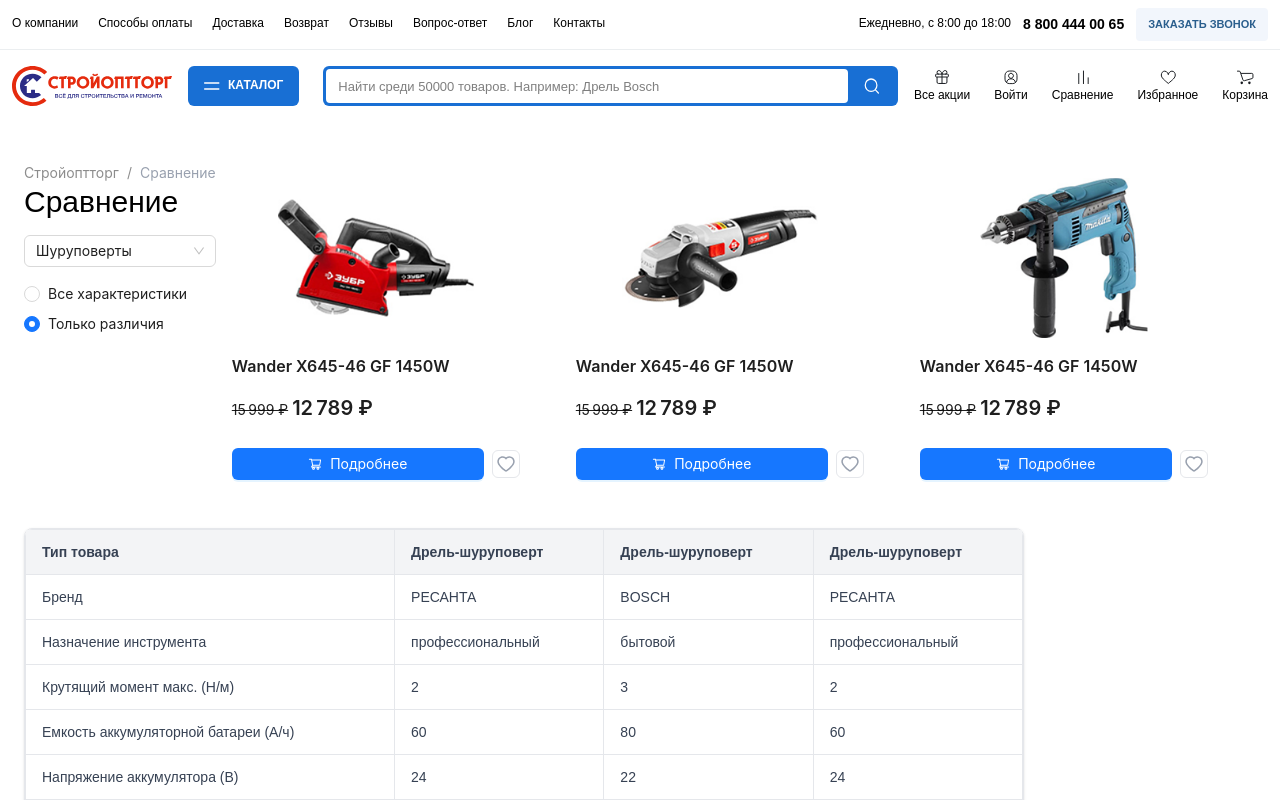
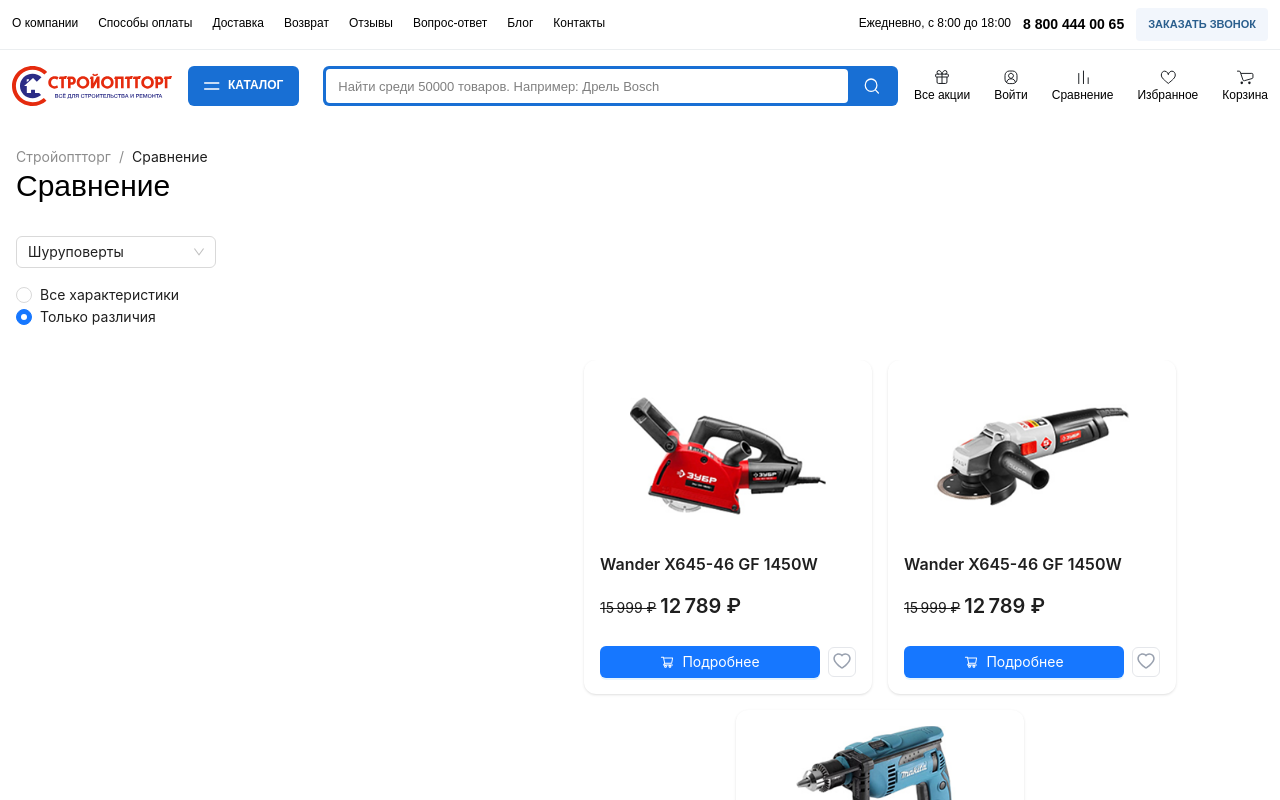
Before and after one commit to Temurprogram77/Hardware_store, a React (Vite) app: page /comparison in a window 1280 px wide. Shown: the top 800 px of the page. Built offline with nearby package versions, Linux system fonts and the light colour scheme.

Commit message:
comparision ended

```diff
--- a/src/pages/Comparison.tsx
+++ b/src/pages/Comparison.tsx
@@ -22,29 +22,90 @@
   ['Тип двигателя', 'щеточный', 'щеточный', 'щеточный'],
   ['Вес (кг)', '2,58', '1,72', '2,58'],
 ];
+
 const Comparison: React.FC = () => {
   const [selectedOption, setSelectedOption] = useState('Шуруповерты');
   const [radioValue, setRadioValue] = useState('different');
-
   const [liked1, setLiked1] = useState(false);
   const [liked2, setLiked2] = useState(false);
   const [liked3, setLiked3] = useState(false);
 
+  const products = [
+    {
+      image: images.Comparison1,
+      title: 'Wander X645-46 GF 1450W',
+      priceOld: '15 999 ₽',
+      priceNew: '12 789 ₽',
+      liked: liked1,
+      setLiked: setLiked1,
+    },
+    {
+      image: images.Comparison2,
+      title: 'Wander X645-46 GF 1450W',
+      priceOld: '15 999 ₽',
+      priceNew: '12 789 ₽',
+      liked: liked2,
+      setLiked: setLiked2,
+    },
+    {
+      image: images.Comparison3,
+      title: 'Wander X645-46 GF 1450W',
+      priceOld: '15 999 ₽',
+      priceNew: '12 789 ₽',
+      liked: liked3,
+      setLiked: setLiked3,
+    },
+  ];
+
+  const ProductCard = (product: any, index: number) => (
+    <div key={index} className="flex flex-col items-center  p-4 rounded-xl w-72 bg-white shadow">
+      <div className="h-40 flex items-center justify-center">
+        <img src={product.image} alt={`Product ${index + 1}`} className="h-40 object-contain" />
+      </div>
+      <div className="flex flex-col gap-2 mt-4 w-full">
+        <Title level={5} className="m-0">{product.title}</Title>
+        <Space size={4} align="baseline">
+          <Text delete className="text-gray-500">{product.priceOld}</Text>
+          <Title level={4} className="m-0 text-red-500">{product.priceNew}</Title>
+        </Space>
+        <div className="flex justify-between items-center mt-2 gap-2">
+          <Button
+            type="primary"
+            icon={<ShoppingCartOutlined />}
+            className="flex-1 mr-2"
+          >
+            Подробнее
+          </Button>
+          <button
+            onClick={() => product.setLiked(!product.liked)}
+            className="border border-gray-200 rounded-md p-1 text-2xl focus:outline-none"
+          >
+            <span className={`${product.liked ? 'text-red-500 animate-ping-short' : 'text-gray-400'}`}>
+              {product.liked ? <HeartFilled className="text-lg" /> : <HeartOutlined className="text-lg" />}
+            </span>
+          </button>
+        </div>
+      </div>
+    </div>
+  );
+
   return (
-    <div className="p-6 mt-4 flex flex-wrap mx-auto max-w-[1460px]">
-      <div className="">
-        <Breadcrumb className="">
+    <div className="max-w-[1460px] mx-auto px-4 py-6">
+  {/* Breadcrumb */}
+  <div className="mb-8">
+    <Breadcrumb>
       <Breadcrumb.Item>Стройоптторг</Breadcrumb.Item>
-          <Breadcrumb.Item className="text-gray-400">Сравнение</Breadcrumb.Item>
+      <Breadcrumb.Item>Сравнение</Breadcrumb.Item>
     </Breadcrumb>
+    <h2 className="text-3xl font-bold mt-2">Сравнение</h2>
+  </div>
 
-        <h2 className="text-3xl font-bold mb-6">Сравнение</h2>
-
-        <div className="w-full max-w-xs mb-6">
+  {/* Filters */}
+       <div className="flex !flex-col  sm:flex-row max-sm:items-center gap-4 mb-8">
         <Select
           value={selectedOption}
           onChange={setSelectedOption}
-            style={{ width: '100%', marginBottom: 16 }}
+          style={{ width: 200 }}
         >
           <Option value="Шуруповерты">Шуруповерты</Option>
           <Option value="Дрели">Дрели</Option>
@@ -54,131 +115,23 @@
         <Radio.Group
           onChange={(e) => setRadioValue(e.target.value)}
           value={radioValue}
-            style={{ display: 'flex', flexDirection: 'column', gap: 8 }}
         >
           <Radio value="all">Все характеристики</Radio>
+          <br />
           <Radio value="different">Только различия</Radio>
         </Radio.Group>
       </div>
-      </div>
 
-      <div className=" grid-cols-1 flex sm:grid-cols-2 md:grid-cols-3 gap-6 items-start">
 
-        {/* Card 1 */}
-        <div className="flex flex-col items-center p-4 bg-white rounded-xl w-80 ">
-          <div className="h-40 flex items-center justify-center">
-            <img
-              src={images.Comparison1}
-              alt="Product 1"
-              className="h-40 object-contain"
-            />
-          </div>
-          <div className="flex flex-col gap-2 mt-4 w-full">
-
-            <Title level={5} className="m-0">Wander X645-46 GF 1450W</Title>
-            <Space size={4} align="baseline">
-              <Text delete className="text-gray-500">15 999 ₽</Text>
-              <Title level={4} className="m-0 text-red-500">12 789 ₽</Title>
-            </Space>
-            <div className="flex justify-between items-center mt-2 gap-2">
-              <Button
-                type="primary"
-                icon={<ShoppingCartOutlined />}
-                className="flex-1 mr-2"
-              >
-                Подробнее
-              </Button>
-              <button onClick={() => setLiked1(!liked1)} className="border border-gray-200 rounded-md p-1 text-2xl focus:outline-none">
-                <span className={`${liked1 ? 'flex align-center justify-center  text-red-500 animate-ping-short' : 'flex align-center justify-center text-gray-400'}`}>
-                  {liked1 ? (
-                    <HeartFilled className="text-lg " />
-                  ) : (
-                    <HeartOutlined className="text-lg" />
-                  )}
-
-                </span>
-              </button>
-            </div>
+  <div className="w-full overflow-x-auto mb-10">
+    <div className="flex gap-4 sm:justify-center sm:ml-120 flex-nowrap sm:flex-wrap">
+      {products.map((p, i) => ProductCard(p, i))}
     </div>
   </div>
 
-        {/* Card 2 */}
-        <div className="flex flex-col items-center p-4 bg-white rounded-xl w-80 ">
-          <div className="h-40 flex items-center justify-center">
-            <img
-              src={images.Comparison2}
-              alt="Product 2"
-              className="h-40 object-contain"
-            />
-          </div>
-          <div className="flex flex-col gap-2 mt-4 w-full">
-            <Title level={5} className="m-0">Wander X645-46 GF 1450W</Title>
-            <Space size={4} align="baseline">
-              <Text delete className="text-gray-500">15 999 ₽</Text>
-              <Title level={4} className="m-0 text-red-500">12 789 ₽</Title>
-            </Space>
-            <div className="flex justify-between items-center mt-2 gap-2">
-              <Button
-                type="primary"
-                icon={<ShoppingCartOutlined />}
-                className="flex-1 mr-2"
-              >
-                Подробнее
-              </Button>
-              <button onClick={() => setLiked2(!liked2)} className="border border-gray-200 rounded-md p-1 text-2xl focus:outline-none">
-                <span className={`${liked2 ? 'flex align-center justify-center  text-red-500 animate-ping-short' : 'flex align-center justify-center text-gray-400'}`}>
-                  {liked2 ? (
-                    <HeartFilled className="text-lg " />
-                  ) : (
-                    <HeartOutlined className="text-lg" />
-                  )}
-
-                </span>
-              </button>
-            </div>
-          </div>
-        </div>
-
-        {/* Card 3 */}
-        <div className="flex flex-col items-center p-4 bg-white rounded-xl w-80 ">
-          <div className="h-40 flex items-center justify-center">
-            <img
-              src={images.Comparison3}
-              alt="Product 3"
-              className="h-40 object-contain"
-            />
-          </div>
-          <div className="flex flex-col gap-2 mt-4 w-full">
-            <Title level={5} className="m-0">Wander X645-46 GF 1450W</Title>
-            <Space size={4} align="baseline">
-              <Text delete className="text-gray-500">15 999 ₽</Text>
-              <Title level={4} className="m-0 text-red-500">12 789 ₽</Title>
-            </Space>
-            <div className="flex justify-between items-center mt-2 gap-2">
-              <Button
-                type="primary"
-                icon={<ShoppingCartOutlined />}
-                className="flex-1 mr-2"
-              >
-                Подробнее
-              </Button>
-              <button onClick={() => setLiked3(!liked3)} className="border border-gray-200 rounded-md p-1 text-2xl focus:outline-none">
-                <span className={`${liked3 ? 'flex align-center justify-center  text-red-500 animate-ping-short' : 'flex align-center justify-center text-gray-400'}`}>
-                  {liked3 ? (
-                    <HeartFilled className="text-lg " />
-                  ) : (
-                    <HeartOutlined className="text-lg" />
-                  )}
-
-                </span>
-              </button>
-            </div>
-          </div>
-        </div>
-      </div>
-        <div className="overflow-x-auto w-[1000px] mt-8 shadow rounded-lg border border-gray-200">
-      <table className="min-w-full text-sm text-left text-gray-700 bg-white">
-        <thead className="bg-gray-100 text-gray-700 font-semibold">
+  <div className="overflow-x-auto">
+    <table className="min-w-full text-sm text-left text-gray-700 bg-white border border-gray-200 rounded-lg">
+      <thead className="bg-gray-100 font-semibold">
         <tr>
           {data[0].map((header, idx) => (
             <th key={idx} className="px-4 py-3 border border-gray-200 whitespace-nowrap">
@@ -201,6 +154,7 @@
     </table>
   </div>
 </div>
+
   );
 };
 
```
Lines whose indentation alone changed are shown as unchanged.
